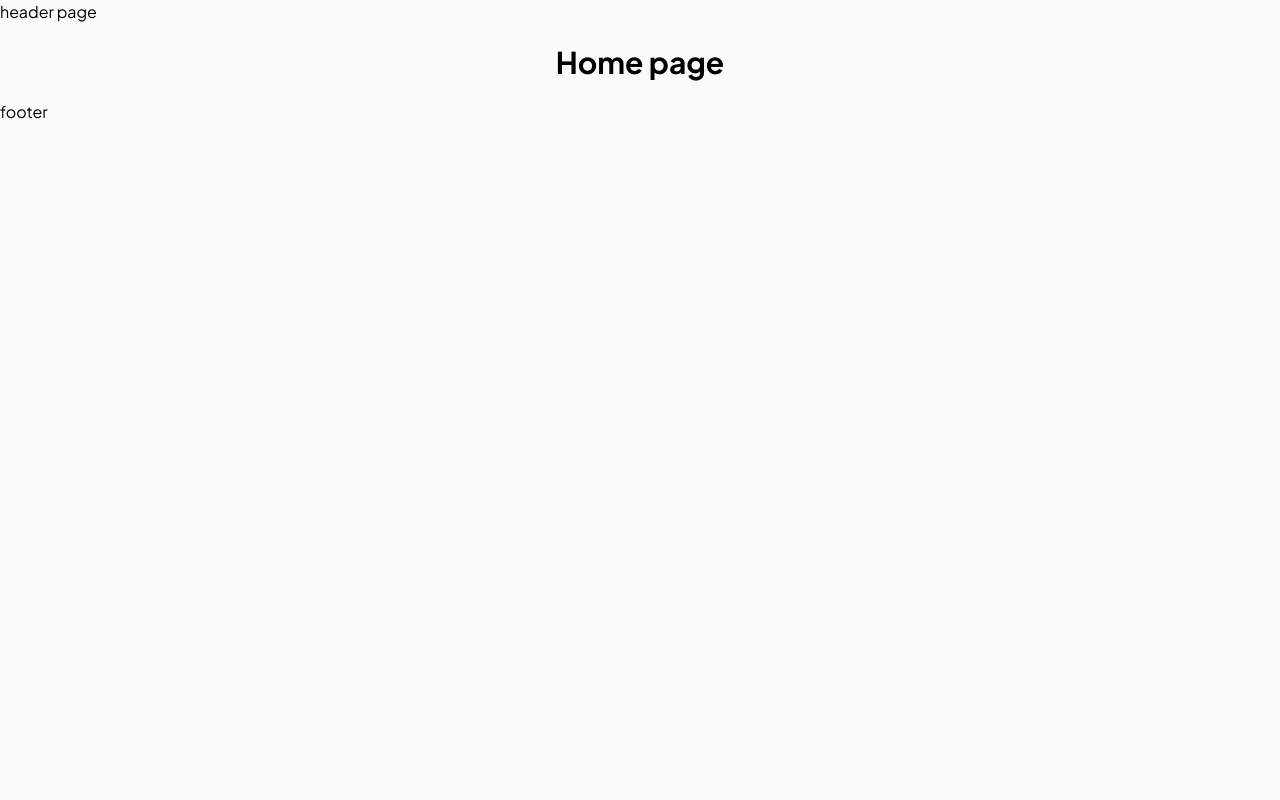
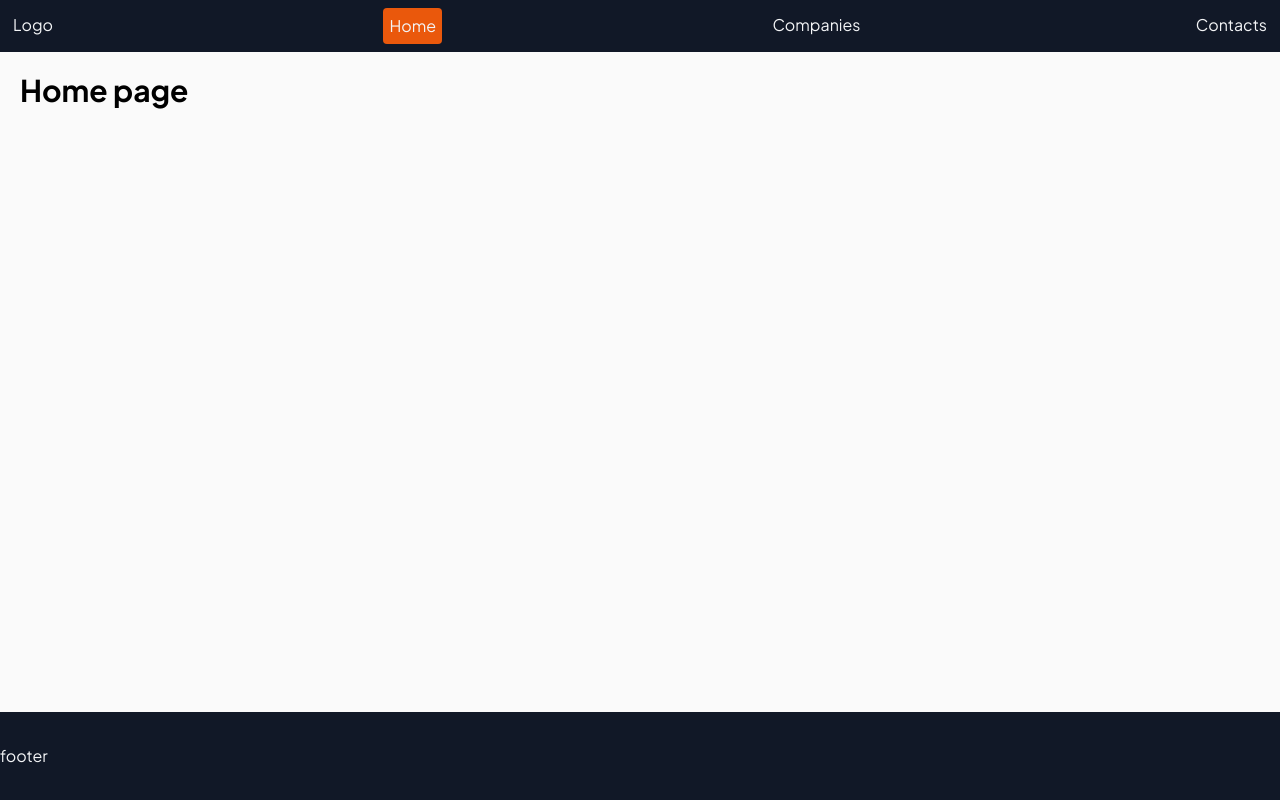
Before and after one commit to Ivan-Malakhovskyi/next-app, a Next.js app: page / in a window 1280 px wide. Built offline with nearby package versions, Linux system fonts and the light colour scheme.

Commit message:
added laout, active routes, updated navigation

```diff
--- a/src/app/(base)/companies/page.tsx
+++ /dev/null
@@ -1,9 +0,0 @@
-export type Props = {};
-
-const Companies = (props: Props) => {
-  return <div>page</div>;
-};
-
-export default Companies;
-
-// tsrafce
--- a/src/app/(base)/layout.tsx
+++ /dev/null
@@ -1,19 +0,0 @@
-import React from "react";
-import Header from "../components/Header";
-import Footer from "../components/Footer";
-
-export interface LayoutProps {
-  children?: React.ReactNode;
-}
-
-const Layout = ({ children }: LayoutProps) => {
-  return (
-    <>
-      <Header />
-      <main> {children}</main>
-      <Footer />
-    </>
-  );
-};
-
-export default Layout;
--- /dev/null
+++ b/src/app/companies/page.tsx
@@ -0,0 +1,9 @@
+import Heading from "../components/Heading";
+
+const Companies = () => {
+  return <Heading className="p-5 font-bold text-3xl" text="Companies" />;
+};
+
+export default Companies;
+
+// tsrafce
--- a/src/app/components/Footer.tsx
+++ b/src/app/components/Footer.tsx
@@ -3,7 +3,7 @@ import Heading from "./Heading";
 
 const Footer = () => {
   return (
-    <footer>
+    <footer className="bg-gray-900 text-gray-100 absolute bottom-0 left-0 right-0 py-[32px]">
       <Heading tag="h3" text="footer" />
     </footer>
   );
--- a/src/app/components/Header.tsx
+++ b/src/app/components/Header.tsx
@@ -1,10 +1,11 @@
 import React from "react";
-import Heading from "./Heading";
+import NavigationMenu from "./NavigationMenu";
+import Link from "next/link";
 
 const Header = () => {
   return (
-    <header>
-      <Heading tag="h3" text="header page" />
+    <header className="sticky top-0 left-0 w-full z-1000 p-[8px] bg-gray-900">
+      <NavigationMenu />
     </header>
   );
 };
--- /dev/null
+++ b/src/app/components/NavigationMenu.tsx
@@ -0,0 +1,41 @@
+"use client";
+
+import { usePathname } from "next/navigation";
+import Link from "next/link";
+import React from "react";
+
+const navigation = [
+  { id: 1, title: "Home", path: "/" },
+  { id: 2, title: "Companies", path: "/companies" },
+  { id: 3, title: "Contacts", path: "/contacts" },
+];
+
+const NavigationMenu = () => {
+  const pathname = usePathname();
+
+  return (
+    <nav>
+      <ul className="flex justify-between color color-gray-600">
+        <Link className="text-gray-100 p-[5px]" href="/">
+          Logo
+        </Link>
+        {navigation.map(({ id, title, path }) => {
+          const isActive = pathname === path;
+
+          return (
+            <li
+              key={id}
+              className={`text-gray-100 transition duration-300 hover:bg-orange-500 focus:bg-orange-500 border-transparent focus:outline-none rounded p-[5px] ${
+                isActive ? "border border-orange-600 rounded bg-orange-600" : ""
+              }`}
+            >
+              <Link href={path}>{title}</Link>
+            </li>
+          );
+        })}
+      </ul>
+    </nav>
+  );
+};
+
+export default NavigationMenu;
--- a/src/app/(base)/contacts/page.tsx
+++ b/src/app/contacts/page.tsx
@@ -1,13 +1,11 @@
-import Link from "next/link";
 import React from "react";
-import Heading from "../../components/Heading";
+import Heading from "../components/Heading";
 
 const Contacts = () => {
   return (
-    <div>
+    <>
       <Heading className="p-5 font-bold text-3xl" text="Contacts" />
-      {/* <Link href="/contacts">Conatcts Page</Link> */}
-    </div>
+    </>
   );
 };
 
--- a/src/app/layout.js
+++ /dev/null
@@ -1,14 +0,0 @@
-import { Plus_Jakarta_Sans } from "next/font/google";
-import "./globals.css";
-
-const mainFont = Plus_Jakarta_Sans({ subsets: ["latin"] });
-
-const RootLayout = ({ children }) => {
-  return (
-    <html lang="en">
-      <body className={mainFont.className}>{children}</body>
-    </html>
-  );
-};
-
-export default RootLayout;
--- /dev/null
+++ b/src/app/layout.tsx
@@ -0,0 +1,23 @@
+import { Plus_Jakarta_Sans } from "next/font/google";
+import "./globals.css";
+import Header from "./components/Header";
+import Footer from "./components/Footer";
+import styledContainer from "./page.module.css";
+
+const mainFont = Plus_Jakarta_Sans({ subsets: ["latin"] });
+
+const RootLayout = ({ children }) => {
+  return (
+    <html lang="en">
+      <body className={mainFont.className}>
+        <section className={styledContainer.container}>
+          <Header />
+          {children}
+          <Footer />
+        </section>
+      </body>
+    </html>
+  );
+};
+
+export default RootLayout;
--- a/src/app/not-found.tsx
+++ b/src/app/not-found.tsx
@@ -4,10 +4,14 @@ import Heading from "./components/Heading";
 
 const NotFoundError = () => {
   return (
-    <div>
-      <Heading tag="p" text="404" />
-      <Heading className="text-red-500" text="Ooop such page not found 😥" />
-      <Link href="/" className="text-gray-900">
+    <div className="flex justify-center items-center flex-col">
+      {" "}
+      <Heading tag="h3" text="404" />
+      <Heading className="text-red-500" text="Ooop such page not found 😥 " />
+      <Link
+        href="/"
+        className="text-gray-900 transition duration-300 hover:text-blue-900 focus:text-blue-900"
+      >
         ⬅ Back to Home page
       </Link>
     </div>
--- a/src/app/page.module.css
+++ b/src/app/page.module.css
@@ -1,4 +1,5 @@
 .container {
+    min-width: 100%;
     /* padding: 0 15px; */
-    /* margin: 0 auto; */
+    margin: 0 auto;
 }
--- a/src/app/page.tsx
+++ b/src/app/page.tsx
@@ -1,15 +1,13 @@
-import Layout from "./(base)/layout";
-import Heading from "./components/Heading";
 // import  from "./(base)/layout";
 
-const Home = ({ children }) => {
+import Heading from "./components/Heading";
+
+const Home = () => {
   return (
-    <Layout>
-      <h1 className="p-5 text-center font-bold text-3xl">Home page</h1>
-    </Layout>
+    <main>
+      <Heading className="p-5 font-bold text-3xl" text="Home page " tag="h1" />
+    </main>
   );
 };
 
 export default Home;
-
-// <Heading className="p-5 font-bold text-3xl" text="Home" />
```
